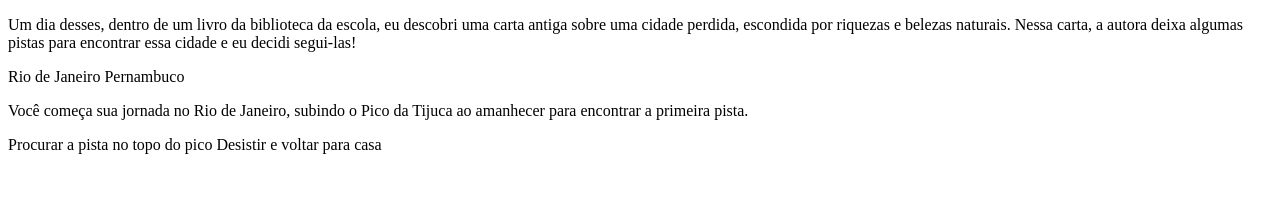
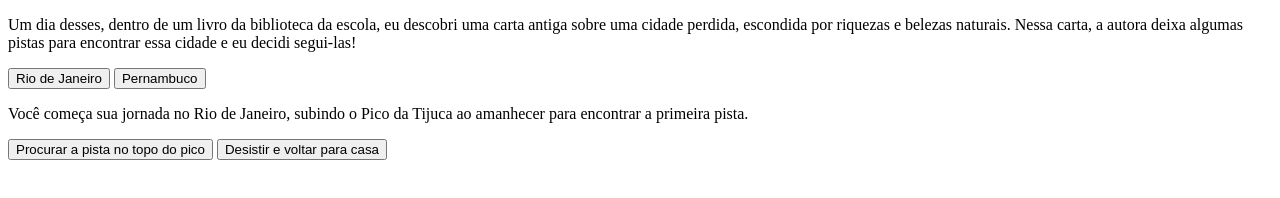
Before and after one commit to mrmssg/CRIANDO-UMA-AVENTURA, a plain HTML site: page index.html in a window 1280 px wide. Drawn offline with Linux system fonts and the light colour scheme.

Commit message:
corrigindo espaçamento

```diff
--- a/index.html
+++ b/index.html
@@ -8,13 +8,13 @@
 <body>
     <div class="passo ativo" id="passo-0">
         <p>Um dia desses, dentro de um livro da biblioteca da escola, eu descobri uma carta antiga sobre uma cidade perdida, escondida por riquezas e belezas naturais. Nessa carta, a autora deixa algumas pistas para encontrar essa cidade e eu decidi segui-las!</p>
-        <buttonclass="btn-proximo" data-proximo="1"> Rio de Janeiro </button>
-        <buttonclass="btn-proximo" data-proximo="2"> Pernambuco </button>
+        <button class="btn-proximo" data-proximo="1"> Rio de Janeiro </button>
+        <button class="btn-proximo" data-proximo="2"> Pernambuco </button>
     </div>
     <div class="passo ativo" id="passo-1">
         <p>Você começa sua jornada no Rio de Janeiro, subindo o Pico da Tijuca ao amanhecer para encontrar a primeira pista.</p>
-        <buttonclass="btn-proximo" data-proximo="3"> Procurar a pista no topo do pico</button>
-        <buttonclass="btn-proximo" data-proximo="4"> Desistir e voltar para casa </button>
+        <button class="btn-proximo" data-proximo="3"> Procurar a pista no topo do pico</button>
+        <button class="btn-proximo" data-proximo="4"> Desistir e voltar para casa </button>
     </div>
 </body>
 </html>
```
